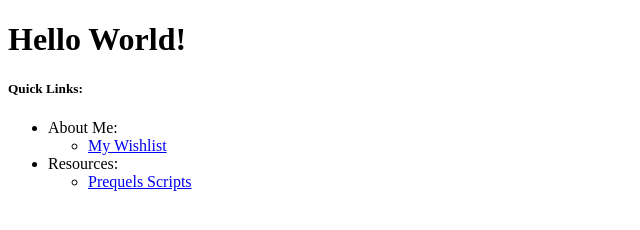
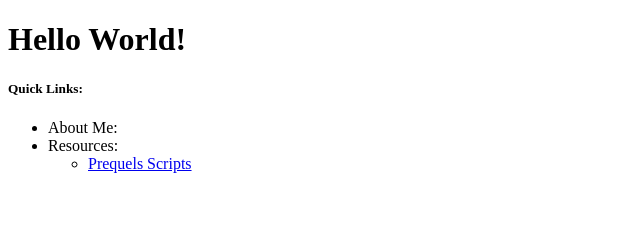
Before and after one commit to chill389cc/devsite, a website: page app/public/index.html in a window 1280 px wide. Shown: the whole page, without its empty margins (0-640 px from the left). Drawn offline with Linux system fonts and the light colour scheme.

Commit message:
hide wishlist for now

```diff
--- a/app/public/index.html
+++ b/app/public/index.html
@@ -15,9 +15,6 @@
     <h5>Quick Links:</h5>
     <ul>
         <li>About Me:
-            <ul>
-                <li><a href="/wishlist">My Wishlist</a></li>
-            </ul>
         </li>
         <li>Resources:
             <ul>
```
Also changed, not shown: README.md.
